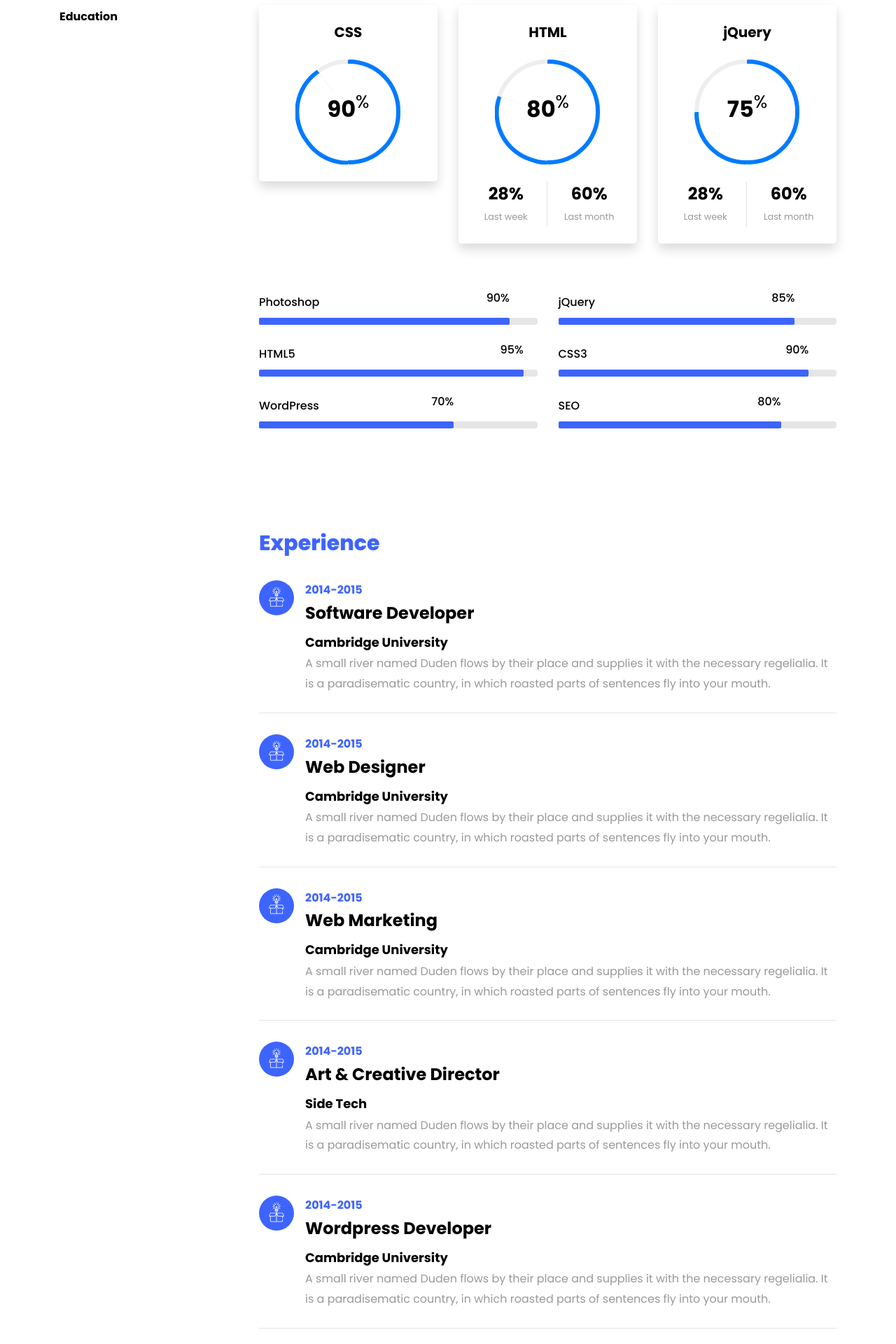
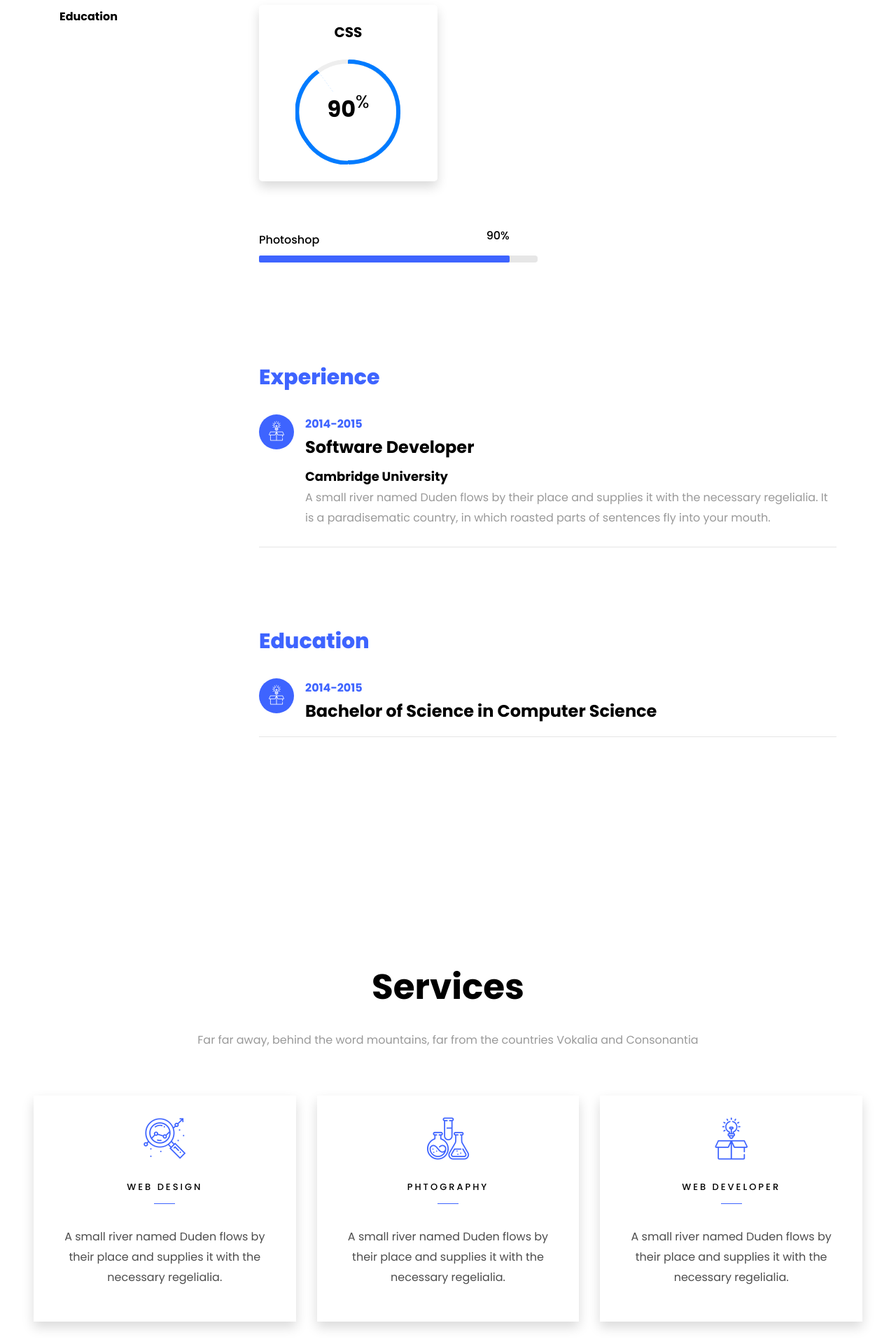
Before and after one commit to Pritampk7/portfolia, an Angular app: page / in a window 1280 px wide. Shown: the part 980-2900 px from the top of the page at 70% size. Built offline with nearby package versions, Linux system fonts and the light colour scheme.

Commit message:
removed unwanted html code

```diff
--- a/src/app/app.component.html
+++ b/src/app/app.component.html
@@ -116,101 +116,6 @@
 								</div>
 							</div>
 
-							<div class="col-lg-4 mb-4">
-								<div class="bg-white rounded-lg shadow p-4">
-									<h2
-										class="h5 font-weight-bold text-center mb-4">
-										HTML</h2>
-
-									<!-- Progress bar 1 -->
-									<div class="progress mx-auto" data-value='80'>
-										<span class="progress-left">
-											<span
-												class="progress-bar border-primary"></span>
-										</span>
-										<span class="progress-right">
-											<span
-												class="progress-bar border-primary"></span>
-										</span>
-										<div
-											class="progress-value w-100 h-100 rounded-circle d-flex align-items-center justify-content-center">
-											<div
-												class="h2 font-weight-bold">
-												80<sup
-													class="small">%</sup>
-											</div>
-										</div>
-									</div>
-									<!-- END -->
-
-									<!-- Demo info -->
-									<div class="row text-center mt-4">
-										<div class="col-6 border-right">
-											<div
-												class="h4 font-weight-bold mb-0">
-												28%</div><span
-												class="small text-gray">Last
-												week</span>
-										</div>
-										<div class="col-6">
-											<div
-												class="h4 font-weight-bold mb-0">
-												60%</div><span
-												class="small text-gray">Last
-												month</span>
-										</div>
-									</div>
-									<!-- END -->
-								</div>
-							</div>
-
-							<div class="col-lg-4 mb-4">
-								<div class="bg-white rounded-lg shadow p-4">
-									<h2
-										class="h5 font-weight-bold text-center mb-4">
-										jQuery</h2>
-
-									<!-- Progress bar 1 -->
-									<div class="progress mx-auto" data-value='75'>
-										<span class="progress-left">
-											<span
-												class="progress-bar border-primary"></span>
-										</span>
-										<span class="progress-right">
-											<span
-												class="progress-bar border-primary"></span>
-										</span>
-										<div
-											class="progress-value w-100 h-100 rounded-circle d-flex align-items-center justify-content-center">
-											<div
-												class="h2 font-weight-bold">
-												75<sup
-													class="small">%</sup>
-											</div>
-										</div>
-									</div>
-									<!-- END -->
-
-									<!-- Demo info -->
-									<div class="row text-center mt-4">
-										<div class="col-6 border-right">
-											<div
-												class="h4 font-weight-bold mb-0">
-												28%</div><span
-												class="small text-gray">Last
-												week</span>
-										</div>
-										<div class="col-6">
-											<div
-												class="h4 font-weight-bold mb-0">
-												60%</div><span
-												class="small text-gray">Last
-												month</span>
-										</div>
-									</div>
-									<!-- END -->
-								</div>
-							</div>
 						</div>
 						<div class="row">
 							<div class="col-md-6 animate-box">
@@ -228,81 +133,7 @@
 									</div>
 								</div>
 							</div>
-							<div class="col-md-6 animate-box">
-								<div class="progress-wrap ftco-animate">
-									<h3>jQuery</h3>
-									<div class="progress">
-										<div class="progress-bar color-2"
-											role="progressbar"
-											aria-valuenow="85"
-											aria-valuemin="0"
-											aria-valuemax="100"
-											style="width:85%">
-											<span>85%</span>
-										</div>
-									</div>
-								</div>
-							</div>
-							<div class="col-md-6 animate-box">
-								<div class="progress-wrap ftco-animate">
-									<h3>HTML5</h3>
-									<div class="progress">
-										<div class="progress-bar color-3"
-											role="progressbar"
-											aria-valuenow="95"
-											aria-valuemin="0"
-											aria-valuemax="100"
-											style="width:95%">
-											<span>95%</span>
-										</div>
-									</div>
-								</div>
-							</div>
-							<div class="col-md-6 animate-box">
-								<div class="progress-wrap ftco-animate">
-									<h3>CSS3</h3>
-									<div class="progress">
-										<div class="progress-bar color-4"
-											role="progressbar"
-											aria-valuenow="90"
-											aria-valuemin="0"
-											aria-valuemax="100"
-											style="width:90%">
-											<span>90%</span>
-										</div>
-									</div>
-								</div>
-							</div>
-							<div class="col-md-6 animate-box">
-								<div class="progress-wrap ftco-animate">
-									<h3>WordPress</h3>
-									<div class="progress">
-										<div class="progress-bar color-5"
-											role="progressbar"
-											aria-valuenow="70"
-											aria-valuemin="0"
-											aria-valuemax="100"
-											style="width:70%">
-											<span>70%</span>
-										</div>
-									</div>
-								</div>
-							</div>
-							<div class="col-md-6 animate-box">
-								<div class="progress-wrap ftco-animate">
-									<h3>SEO</h3>
-									<div class="progress">
-										<div class="progress-bar color-6"
-											role="progressbar"
-											aria-valuenow="80"
-											aria-valuemin="0"
-											aria-valuemax="100"
-											style="width:80%">
-											<span>80%</span>
-										</div>
-									</div>
-								</div>
-							</div>
+
 						</div>
 					</div>
 
@@ -324,81 +155,7 @@
 									of sentences fly into your mouth.</p>
 							</div>
 						</div>
-						<div class="resume-wrap d-flex ftco-animate">
-							<div
-								class="icon d-flex align-items-center justify-content-center">
-								<span class="flaticon-ideas"></span>
-							</div>
-							<div class="text pl-3">
-								<span class="date">2014-2015</span>
-								<h2>Web Designer</h2>
-								<span class="position">Cambridge University</span>
-								<p>A small river named Duden flows by their place and
-									supplies it with the necessary regelialia. It is
-									a paradisematic country, in which roasted parts
-									of sentences fly into your mouth.</p>
-							</div>
-						</div>
-						<div class="resume-wrap d-flex ftco-animate">
-							<div
-								class="icon d-flex align-items-center justify-content-center">
-								<span class="flaticon-ideas"></span>
-							</div>
-							<div class="text pl-3">
-								<span class="date">2014-2015</span>
-								<h2>Web Marketing</h2>
-								<span class="position">Cambridge University</span>
-								<p>A small river named Duden flows by their place and
-									supplies it with the necessary regelialia. It is
-									a paradisematic country, in which roasted parts
-									of sentences fly into your mouth.</p>
-							</div>
-						</div>
-						<div class="resume-wrap d-flex ftco-animate">
-							<div
-								class="icon d-flex align-items-center justify-content-center">
-								<span class="flaticon-ideas"></span>
-							</div>
-							<div class="text pl-3">
-								<span class="date">2014-2015</span>
-								<h2>Art &amp; Creative Director</h2>
-								<span class="position">Side Tech</span>
-								<p>A small river named Duden flows by their place and
-									supplies it with the necessary regelialia. It is
-									a paradisematic country, in which roasted parts
-									of sentences fly into your mouth.</p>
-							</div>
-						</div>
-						<div class="resume-wrap d-flex ftco-animate">
-							<div
-								class="icon d-flex align-items-center justify-content-center">
-								<span class="flaticon-ideas"></span>
-							</div>
-							<div class="text pl-3">
-								<span class="date">2014-2015</span>
-								<h2>Wordpress Developer</h2>
-								<span class="position">Cambridge University</span>
-								<p>A small river named Duden flows by their place and
-									supplies it with the necessary regelialia. It is
-									a paradisematic country, in which roasted parts
-									of sentences fly into your mouth.</p>
-							</div>
-						</div>
-						<div class="resume-wrap d-flex ftco-animate">
-							<div
-								class="icon d-flex align-items-center justify-content-center">
-								<span class="flaticon-ideas"></span>
-							</div>
-							<div class="text pl-3">
-								<span class="date">2017-2018</span>
-								<h2>UI/UX Designer</h2>
-								<span class="position">Cambridge University</span>
-								<p>A small river named Duden flows by their place and
-									supplies it with the necessary regelialia. It is
-									a paradisematic country, in which roasted parts
-									of sentences fly into your mouth.</p>
-							</div>
-						</div>
+
 					</div>
 					<div id="page-1" class="page one">
 						<h2 class="heading">Education</h2>
@@ -410,58 +167,14 @@
 							<div class="text pl-3">
 								<span class="date">2014-2015</span>
 								<h2>Bachelor of Science in Computer Science</h2>
-								<span class="position">Cambridge University</span>
+								<!-- <span class="position">Cambridge University</span>
 								<p>A small river named Duden flows by their place and
 									supplies it with the necessary regelialia. It is
 									a paradisematic country, in which roasted parts
-									of sentences fly into your mouth.</p>
+									of sentences fly into your mouth.</p> -->
 							</div>
 						</div>
-						<div class="resume-wrap d-flex ftco-animate">
-							<div
-								class="icon d-flex align-items-center justify-content-center">
-								<span class="flaticon-ideas"></span>
-							</div>
-							<div class="text pl-3">
-								<span class="date">2014-2015</span>
-								<h2>Computer Processing Systems/Computer Software</h2>
-								<span class="position">Cambridge University</span>
-								<p>A small river named Duden flows by their place and
-									supplies it with the necessary regelialia. It is
-									a paradisematic country, in which roasted parts
-									of sentences fly into your mouth.</p>
-							</div>
-						</div>
-						<div class="resume-wrap d-flex ftco-animate">
-							<div
-								class="icon d-flex align-items-center justify-content-center">
-								<span class="flaticon-ideas"></span>
-							</div>
-							<div class="text pl-3">
-								<span class="date">2014-2015</span>
-								<h2>Diploma in Computer</h2>
-								<span class="position">Cambridge University</span>
-								<p>A small river named Duden flows by their place and
-									supplies it with the necessary regelialia. It is
-									a paradisematic country, in which roasted parts
-									of sentences fly into your mouth.</p>
-							</div>
-						</div>
-						<div class="resume-wrap d-flex ftco-animate">
-							<div
-								class="icon d-flex align-items-center justify-content-center">
-								<span class="flaticon-ideas"></span>
-							</div>
-							<div class="text pl-3">
-								<span class="date">2014-2015</span>
-								<h2>Art &amp; Creative Director</h2>
-								<span class="position">Cambridge University</span>
-								<p>A small river named Duden flows by their place and
-									supplies it with the necessary regelialia. It is
-									a paradisematic country, in which roasted parts
-									of sentences fly into your mouth.</p>
-							</div>
-						</div>
+
 					</div>
 
 				</div>
```
